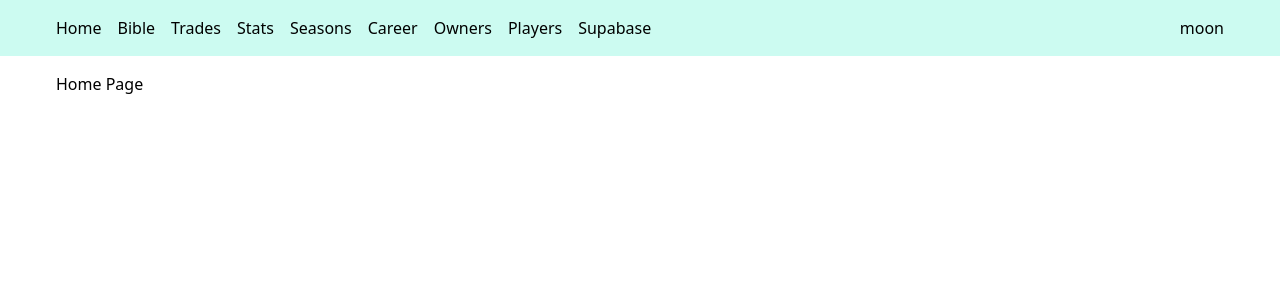
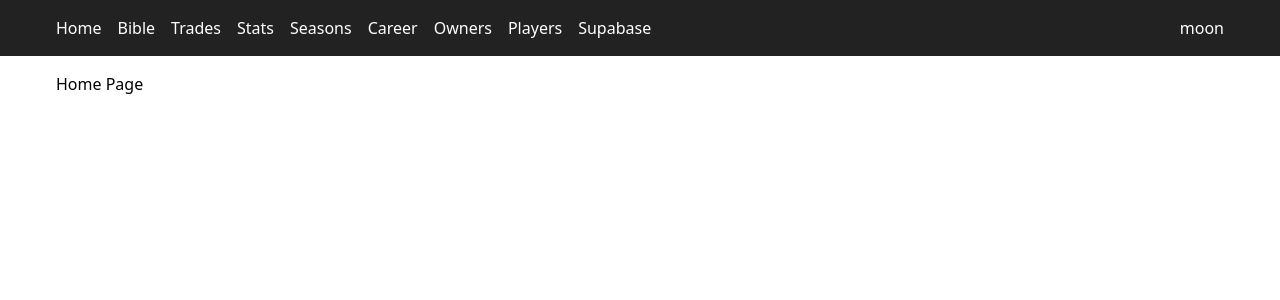
Before and after one commit to ethanrmorris/updated-chug-sandbox, a Next.js app: page / in a window 1280 px wide. Shown: the top 300 px of the page. Built offline with nearby package versions, Linux system fonts and the light colour scheme.

Commit message:
3 files modified

```diff
--- a/components/Layout.js
+++ b/components/Layout.js
@@ -17,9 +17,9 @@ export default function Layout({ children }) {
   return (
     <>
       <div
-        className={`bg-teal-100 sticky top-0 ${scrolled ? 'shadow-lg' : null}`}
+        className={`bg-[#222222] sticky top-0 ${scrolled ? 'shadow-lg' : null}`}
       >
-        <header className="p-4 bg-teal-100 sticky top-0 max-w-[1200px] mx-auto">
+        <header className="p-4 bg-[#222222] text-white sticky top-0 max-w-[1200px] mx-auto">
           {/* <Image src="/mlb.svg" width={80} height={50} alt={'Logo'} /> */}
           <div className="flex justify-between">
             <nav>
--- a/components/PlayerCard.js
+++ b/components/PlayerCard.js
@@ -9,7 +9,7 @@ export default function PlayerCard({ id }) {
           <div className="flex flex-col items-center bg-white w-full p-4 rounded-md shadow-md hover:shadow-xl">
             <div className="relative h-60 w-60">
               <span
-                className={`block absolute inset-0 bg-contain opacity-30`}
+                className={`block absolute inset-0 bg-[url('/logo-${id.asmc}.webp')] bg-contain opacity-30`}
               ></span>
               <Image
                 src={`https://sleepercdn.com/content/nfl/players/${id.player_id}.jpg`}
--- a/pages/bible.js
+++ b/pages/bible.js
@@ -6,8 +6,8 @@ export default function Bible({ results }) {
       <h1 className="max-w-[1200px] mx-auto text-3xl font-bold pb-10 text-center">
         Chug League Bible
       </h1>
-      <div className="grid grid-cols-[250px_1fr] gap-10 max-w-[1200px] mx-auto">
-        <nav className="sticky top-20 self-start">
+      <div className="md:grid md:grid-cols-[225px_1fr] md:gap-10 lg:gap-20 max-w-[1200px] mx-auto">
+        <nav className="hidden md:block sticky top-20 self-start">
           <ul className="">
             {results.map((article) => (
               <li className="py-1">
```
